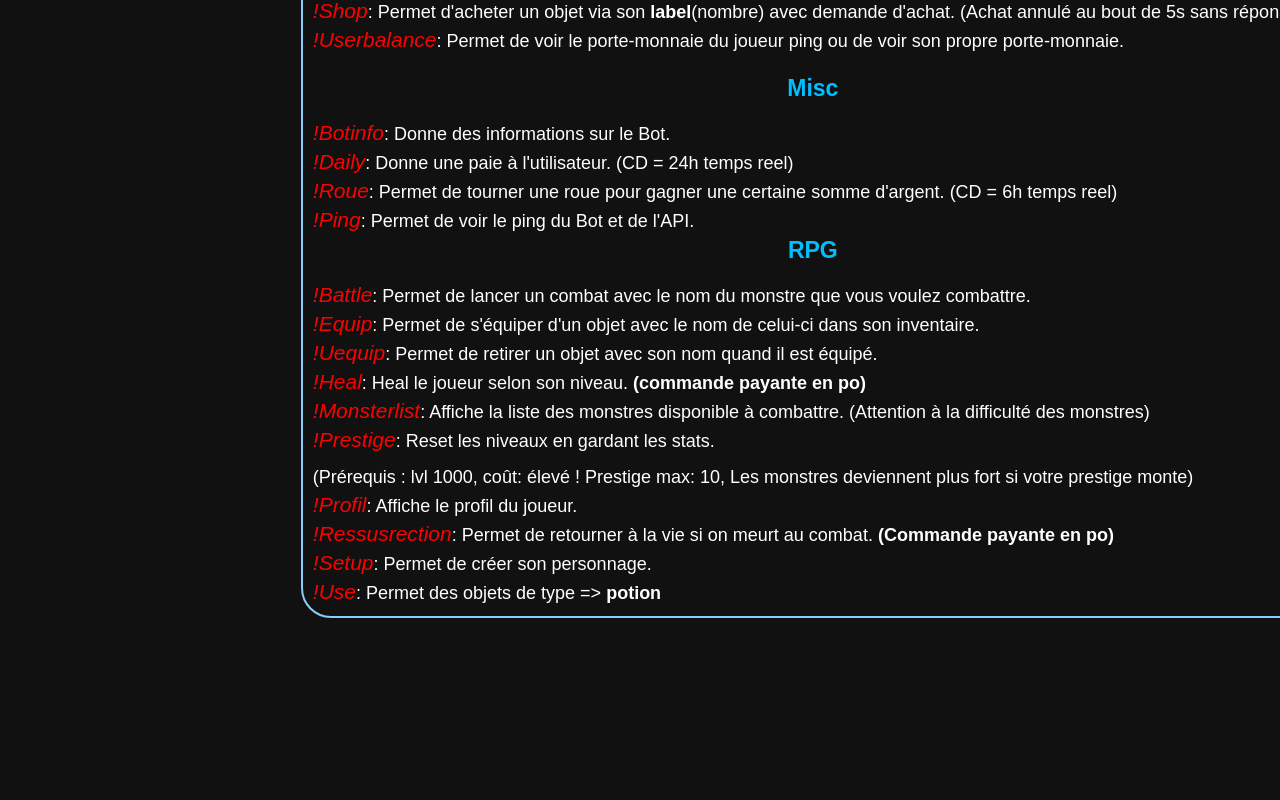
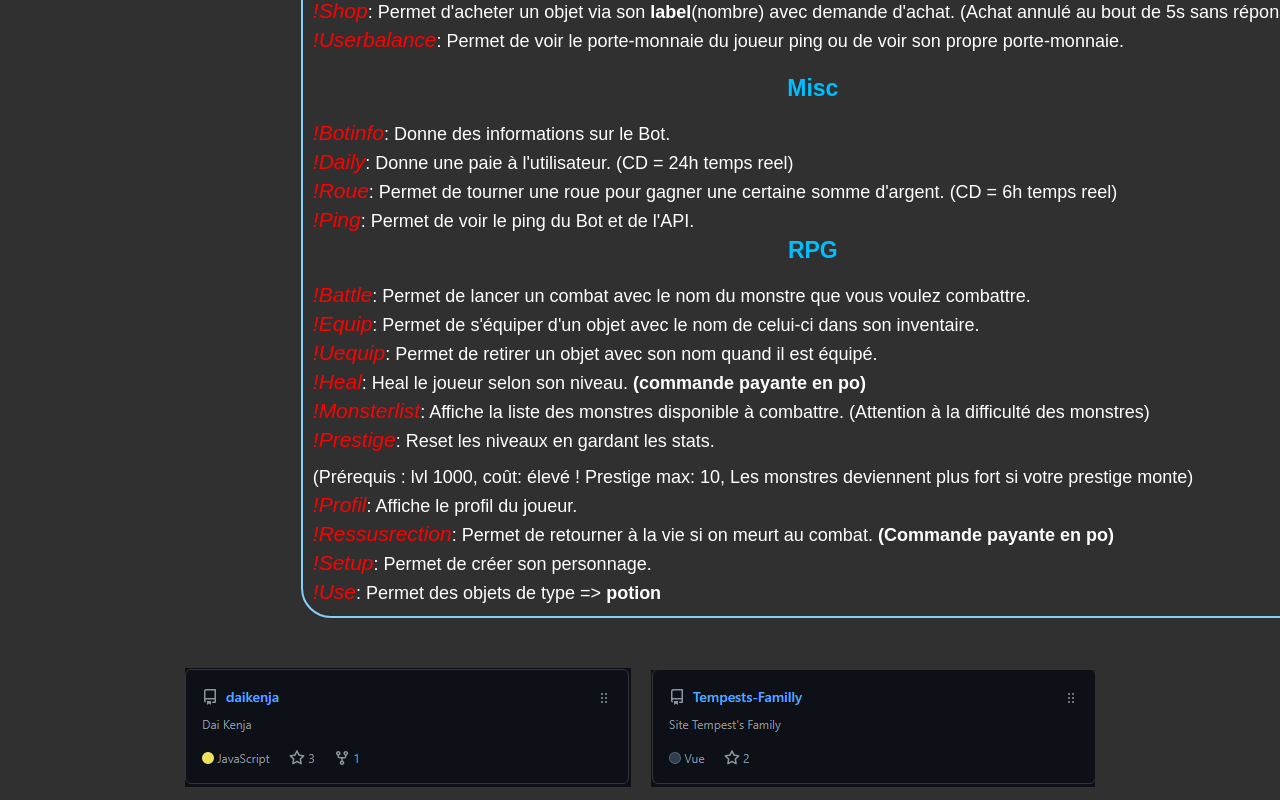
Before and after one commit to Kae-Tempest/Tempests-Familly, a Vue app: page / in a window 1280 px wide. Shown: the part 1303-2103 px from the top of the page. Before the commit the page ends 1921 px from the top, so only its background shows below. Built offline with nearby package versions, Linux system fonts and the light colour scheme.

Commit message:
Add Folio

```diff
--- a/src/App.vue
+++ b/src/App.vue
@@ -11,6 +11,7 @@
     <h1 class="doc">Documentation</h1>
     <documentation/>
     <div id="folio"></div>
+    <folio/>
     <div id="contact"></div>
   </div>
 </template>
@@ -21,6 +22,8 @@ import titre from '@/components/titre.vue';
 import discord from '@/components/discord';
 import news from '@/components/news';
 import documentation from "@/components/documentation";
+import folio from "@/components/folio";
+
 
 export default {
   name: 'App',
@@ -30,13 +33,14 @@ export default {
     discord,
     news,
     documentation,
+    folio
   }
 }
 </script>
 
 <style>
 body {
-  background-color: #111;
+  background-color: #303030;
   -ms-overflow-style: none; /* IE and Edge */
   scrollbar-width: none; /* Firefox */
 }
--- /dev/null
+++ b/src/components/folio.vue
@@ -0,0 +1,34 @@
+<template>
+  <div id="folio">
+    <a v-for="(link,index) in links" :key="'link_' + index" :href="link.href"><img :src="link.src" :alt="link.alt"/></a>
+  </div>
+</template>
+
+<script>
+//import descriptionDaiKenja from '@/components/descriptionDaiKenja'
+
+export default {
+  name: 'folio',
+  props: {
+    desc: String
+  },
+  data() {
+    return {
+      links: [
+        {'src': "./assets/img/DaiKenjaProject.png", 'alt': 'Dai Kenja Projet', 'href': '#'},
+        {'src': "./assets/img/tempestfamilyproject.png", 'alt': 'Tempest\'s Family VueJs project', 'href': '#'}
+      ]
+    }
+  }
+}
+</script>
+
+<style scoped>
+#folio {
+  margin-top: 50px;
+}
+
+a {
+  padding: 10px;
+}
+</style>
```
Also changed, not shown: public/assets/img/DaiKenjaProject.png (added), public/assets/img/tempestfamilyproject.png (added).
